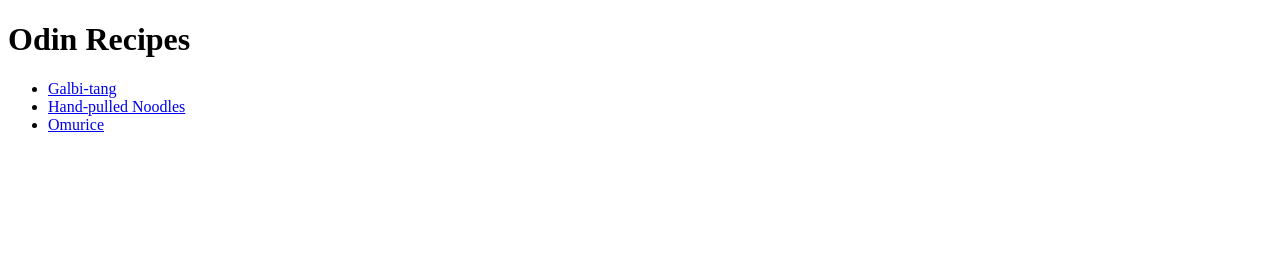
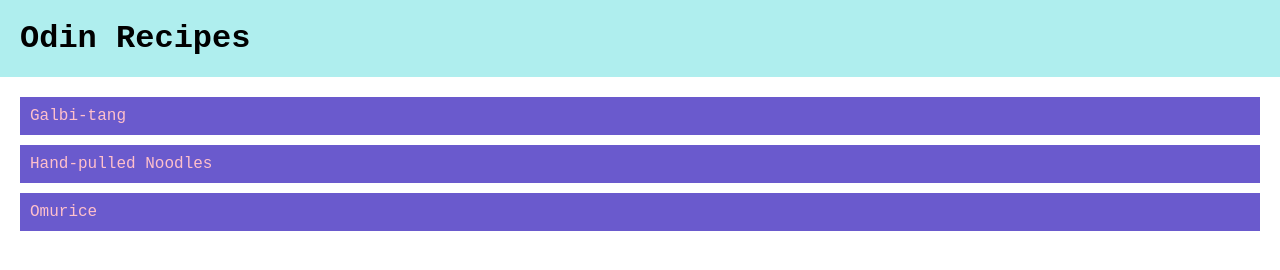
Before and after one commit to lilnerddev/odin-recipes, a plain HTML site: page index.html in a window 1280 px wide. Drawn offline with Linux system fonts and the light colour scheme.

Commit message:
Add CSS file with basic styling

```diff
--- a/index.html
+++ b/index.html
@@ -3,14 +3,14 @@
     <head>
         <meta charset="UTF-8">
         <title>Odin Recipes</title>
+        <link rel="stylesheet" href="styles.css">
     </head>
     <body>
-        <h1>Odin Recipes</h1>
-        <ul>
-
-            <li><a href="recipes/galbi-tang.html">Galbi-tang</a></li>
-            <li><a href="recipes/hand-pulled-noodles.html">Hand-pulled Noodles</a></li>
-            <li><a href="recipes/omurice.html">Omurice</a></li>
+        <h1 class="title">Odin Recipes</h1>
+        <ul class="list">
+            <li class="list-item"><a href="recipes/galbi-tang.html">Galbi-tang</a></li>
+            <li class="list-item"><a href="recipes/hand-pulled-noodles.html">Hand-pulled Noodles</a></li>
+            <li class="list-item"><a href="recipes/omurice.html">Omurice</a></li>
         </ul>
     </body>
 </html>
--- /dev/null
+++ b/styles.css
@@ -0,0 +1,43 @@
+* {
+    box-sizing: border-box;
+    margin: 0;
+    padding: 0;
+    font-family:'Courier New', Courier, monospace;
+}
+
+a {
+    text-decoration: none;
+    color: pink;
+}
+
+p {
+    margin: 14px;
+}
+
+ul,
+ol {
+    margin: 20px 60px;
+}
+
+.title {
+    background-color: paleturquoise;
+    padding: 20px;
+    margin-bottom: 20px;
+}
+
+.list {
+    margin: 10px;
+}
+
+.list-item {
+    list-style: none;
+    margin: 10px;
+    padding: 10px;
+    background-color: slateblue;
+}
+
+.food-image {
+    display: block;
+    margin: 0px auto;
+    height: 400px;
+}
```
Also changed, not shown: recipes/galbi-tang.html (+3 -2 lines), recipes/hand-pulled-noodles.html (+3 -2 lines), recipes/omurice.html (+3 -2 lines), 1 other file.
